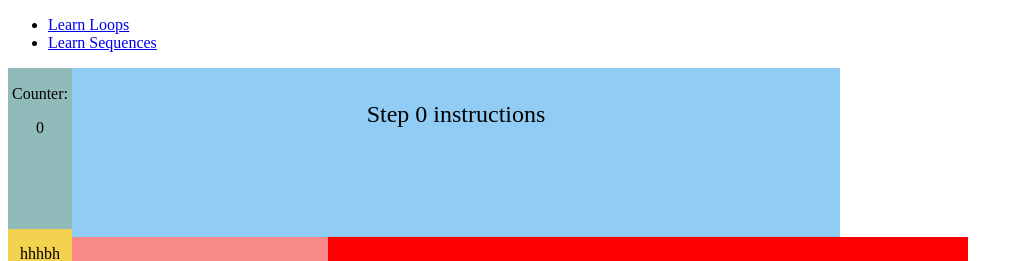
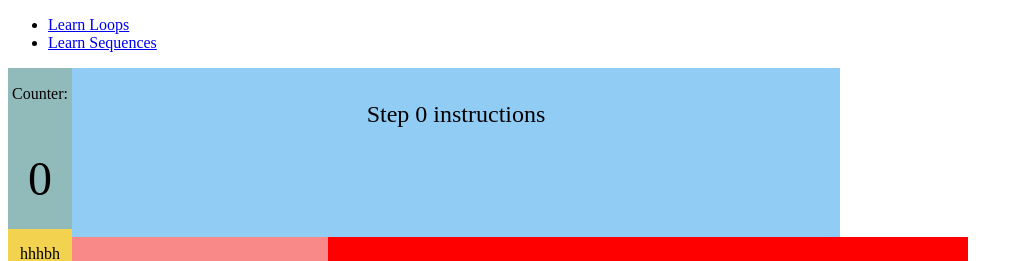
Before and after one commit to tech-for-better/Pell-Ensemble-MM, a React (Create React App) app: page /learnLoops in a window 1280 px wide. Shown: the top 261 px of the page, without its empty margins (0-1023 px from the left). Built offline with nearby package versions, Linux system fonts and the light colour scheme; no server answers.

Commit message:
changing the counter and setcount in  callback

```diff
--- a/src/components/Counter.js
+++ b/src/components/Counter.js
@@ -5,7 +5,7 @@ export default function Counter({ count }) {
   return (
     <CountDiv>
       <p>Counter:</p>
-      <p>{count}</p>
+      <CountPara>{count}</CountPara>
     </CountDiv>
   );
 }
@@ -17,3 +17,6 @@ const CountDiv = styled.div`
   text-align: center;
   padding-top: 1%;
 `;
+const CountPara = styled.p`
+  font-size: 48px;
+`;
--- a/src/pages/learnByMovement/learnLoops.js
+++ b/src/pages/learnByMovement/learnLoops.js
@@ -8,9 +8,7 @@ import Counter from "../../components/Counter";
 import CodeBlocks from "../../components/CodeBlocks";
 import StartInstructions from "../../components/StartInstructions";
 import LoopSteps from "../../components/LoopSteps";
-import bin from "../../images/bin.svg";
 import unnamed from "../../images/unnamed.svg";
-import { nonEmptyArray } from "check-types";
 // import appsound from "../../audio/app_sounds_note1.mp3";
 
 export default function LearnLoops() {
@@ -79,17 +77,18 @@ export default function LearnLoops() {
           leftx < pose.keypoints[9].position.x
         ) {
           flag.style.backgroundColor = "green";
-          counter = setTimeout(() => setCount(count + 1), 1000);
+          counter = setTimeout(setCount(count + 1), 100);
           // square.style.left = "100px";
           console.log("working");
         } else {
           clearTimeout(counter);
           flag.style.backgroundColor = "darkMagenta";
         }
-        if (count === 2) {
+        if (count === 5) {
           step = 2;
           square1.style.display = "none";
           square2.style.display = "none";
+          console.log(count);
         }
         /***********************************************************************************************************/
 
@@ -141,6 +140,7 @@ export default function LearnLoops() {
                   height: 100,
                   zIndex: 10,
                   backgroundColor: "green",
+                  transition: "left 2s",
                 }}
               >
                 1
@@ -155,6 +155,7 @@ export default function LearnLoops() {
                   height: 100,
                   zIndex: 10,
                   backgroundColor: "green",
+                  transition: "left 2s",
                 }}
               >
                 2
```
